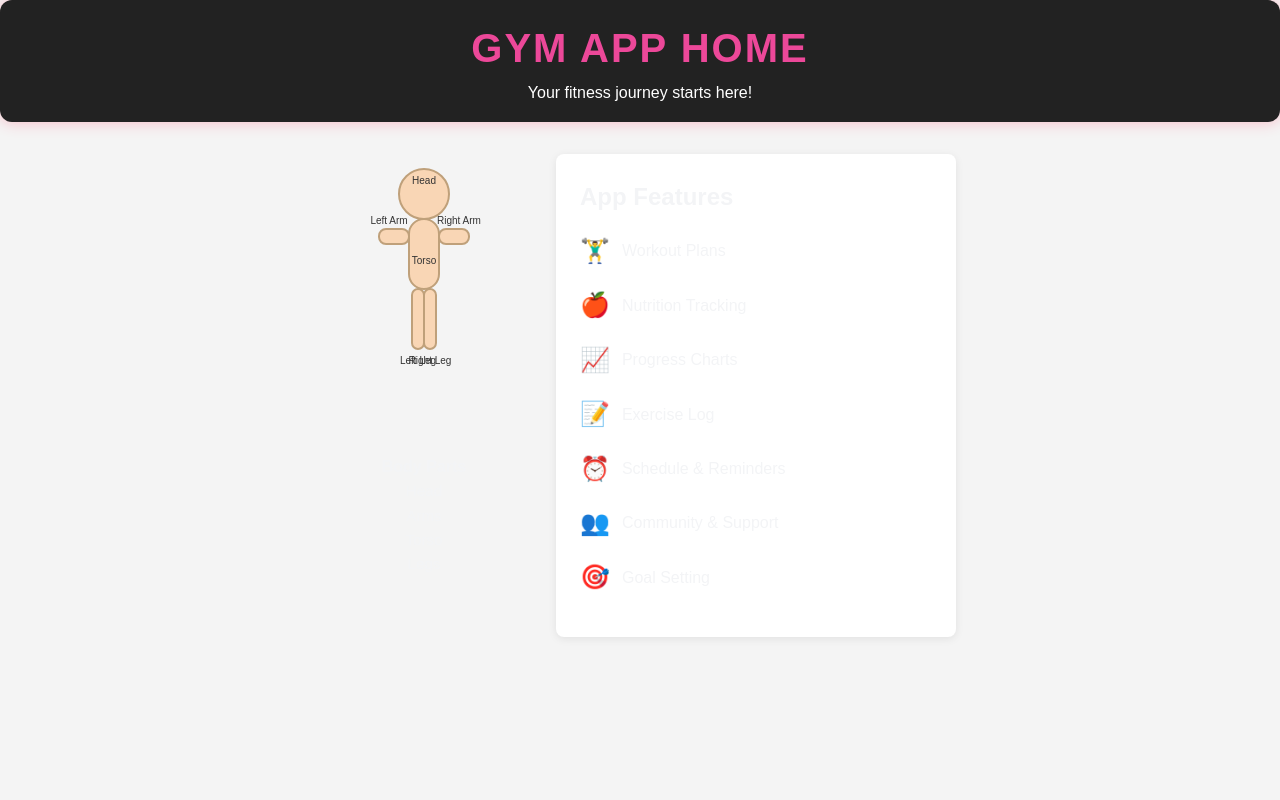
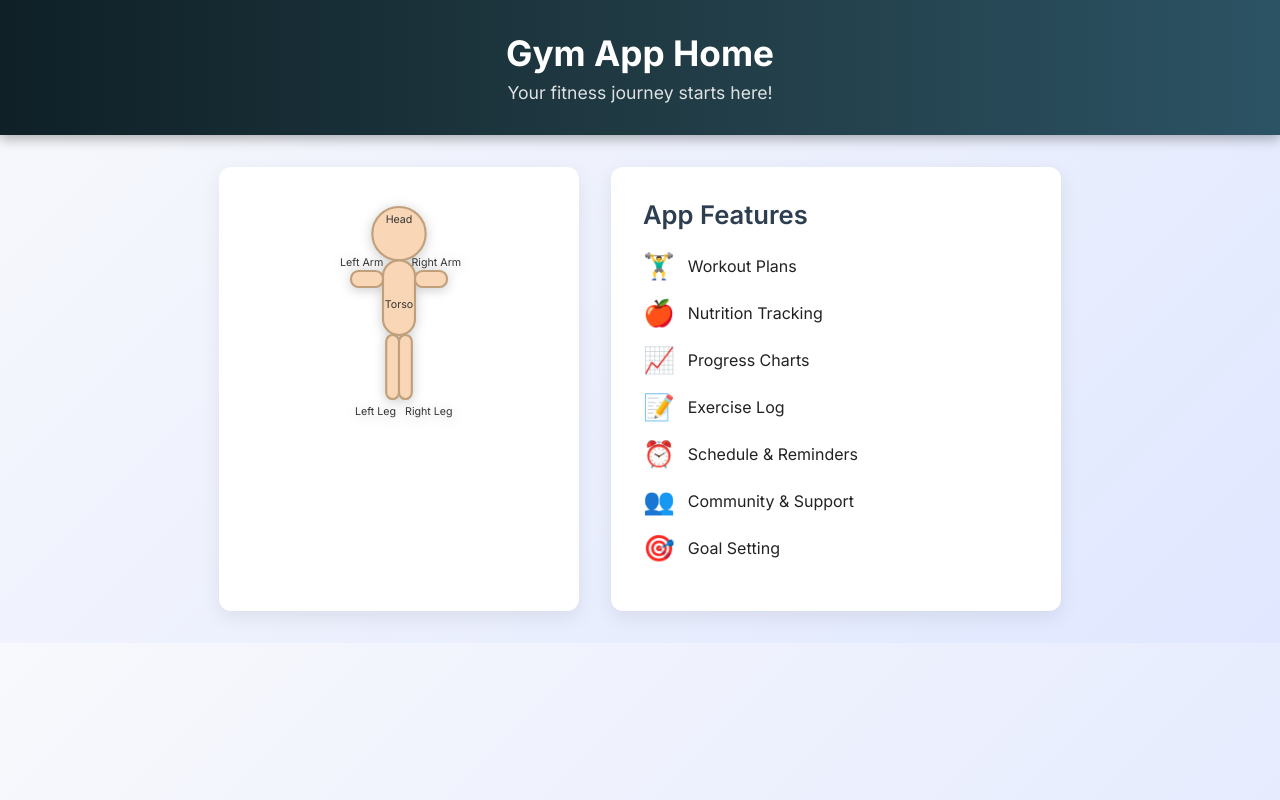
Before and after one commit to Dearing-H/12SEN-major-work, a Flask app: template templates/Main.html in a window 1280 px wide. Run offline with Flask 3, Linux system fonts and the light colour scheme; the template is opened without the code that fills it, so the values that code supplies are empty.

Commit message:
Added new directs and feature possibilities

```diff
--- a/templates/Main.html
+++ b/templates/Main.html
@@ -1,65 +1,144 @@
 <!DOCTYPE html>
 <html lang="en">
 <head>
-    <meta charset="UTF-8">
+  <meta charset="UTF-8" />
   <title>Gym App Home</title>
-    <meta name="viewport" content="width=device-width, initial-scale=1.0">
-    <link rel="stylesheet" href="css.css">
+  <meta name="viewport" content="width=device-width, initial-scale=1.0" />
+  <link href="https://fonts.googleapis.com/css2?family=Inter:wght@400;600;700&display=swap" rel="stylesheet" />
   <style>
-        body {
-            font-family: Arial, sans-serif;
+    /* ==== RESET ==== */
+    * {
       margin: 0;
       padding: 0;
-            background: #f4f4f4;
+      box-sizing: border-box;
     }
+
+    html, body {
+      font-family: 'Inter', sans-serif;
+      background: linear-gradient(135deg, #f8f9fc, #e0e7ff);
+      color: #222;
+    }
+
     header {
-            background: #222;
+      background: linear-gradient(to right, #0f2027, #203a43, #2c5364);
       color: #fff;
-            padding: 1rem;
+      padding: 2rem 1rem;
       text-align: center;
+      box-shadow: 0 4px 12px rgba(0, 0, 0, 0.3);
     }
+
+    header h1 {
+      font-size: 2.2rem;
+      font-weight: 700;
+      margin-bottom: 0.5rem;
+    }
+
+    header p {
+      font-size: 1.1rem;
+      opacity: 0.85;
+    }
+
     main {
-            padding: 2rem;
+      padding: 2rem 1rem;
       display: flex;
       flex-wrap: wrap;
+      justify-content: center;
       gap: 2rem;
-            justify-content: center;
-            align-items: flex-start;
+      max-width: 1200px;
+      margin: auto;
     }
+
     .body-icon {
-            width: 200px;
+      flex: 1;
+      min-width: 280px;
+      max-width: 360px;
       text-align: center;
+      background: #fff;
+      border-radius: 12px;
+      padding: 1.5rem;
+      box-shadow: 0 6px 20px rgba(0, 0, 0, 0.08);
+      transition: transform 0.3s;
     }
+
+    .body-icon:hover {
+      transform: translateY(-5px);
+    }
+
     .body-svg {
-            width: 120px;
-            height: 300px;
-            margin: 0 auto;
+      width: 140px;
+      height: 320px;
       display: block;
+      margin: 0 auto 1rem auto;
+      filter: drop-shadow(0 2px 6px rgba(0,0,0,0.2));
     }
+
+    .body-icon strong {
+      display: block;
+      margin-top: 1rem;
+      font-size: 1.1rem;
+    }
+
+    .body-icon ul {
+      list-style: none;
+      padding: 0;
+      margin-top: 0.5rem;
+      font-size: 0.95rem;
+    }
+
     .features {
       flex: 1;
-            min-width: 250px;
-            max-width: 400px;
+      min-width: 300px;
+      max-width: 450px;
       background: #fff;
-            border-radius: 8px;
-            box-shadow: 0 2px 8px rgba(0,0,0,0.08);
-            padding: 1.5rem;
+      border-radius: 12px;
+      padding: 2rem;
+      box-shadow: 0 6px 20px rgba(0, 0, 0, 0.08);
+      transition: transform 0.3s;
     }
+
+    .features:hover {
+      transform: translateY(-5px);
+    }
+
     .features h2 {
-            margin-top: 0;
+      margin-bottom: 1.25rem;
+      font-size: 1.6rem;
+      font-weight: 600;
+      color: #2c3e50;
     }
+
     .feature-list {
       list-style: none;
       padding: 0;
     }
+
     .feature-list li {
-            margin: 1rem 0;
       display: flex;
       align-items: center;
+      margin: 1rem 0;
+      font-size: 1rem;
+      transition: 0.2s ease-in-out;
     }
+
     .feature-list li span {
-            font-size: 1.5rem;
-            margin-right: 0.75rem;
+      font-size: 1.6rem;
+      margin-right: 0.8rem;
+    }
+
+    .feature-list li:hover {
+      color: #3742fa;
+      transform: translateX(5px);
+    }
+
+    @media (max-width: 768px) {
+      main {
+        flex-direction: column;
+        align-items: center;
+      }
+
+      header h1 {
+        font-size: 1.8rem;
+      }
     }
   </style>
 </head>
@@ -68,38 +147,25 @@
     <h1>Gym App Home</h1>
     <p>Your fitness journey starts here!</p>
   </header>
+
   <main>
     <section class="body-icon">
-            <!-- Simple SVG of a human body with visible body parts -->
       <svg class="body-svg" viewBox="0 0 120 300">
-                <!-- Head -->
         <circle cx="60" cy="40" r="25" fill="#f9d6b5" stroke="#bfa07a" stroke-width="2"/>
-                <!-- Body -->
         <rect x="45" y="65" width="30" height="70" rx="15" fill="#f9d6b5" stroke="#bfa07a" stroke-width="2"/>
-                <!-- Arms -->
         <rect x="15" y="75" width="30" height="15" rx="7" fill="#f9d6b5" stroke="#bfa07a" stroke-width="2"/>
         <rect x="75" y="75" width="30" height="15" rx="7" fill="#f9d6b5" stroke="#bfa07a" stroke-width="2"/>
-                <!-- Legs -->
         <rect x="48" y="135" width="12" height="60" rx="6" fill="#f9d6b5" stroke="#bfa07a" stroke-width="2"/>
         <rect x="60" y="135" width="12" height="60" rx="6" fill="#f9d6b5" stroke="#bfa07a" stroke-width="2"/>
-                <!-- Labels for body parts -->
         <text x="60" y="30" font-size="10" text-anchor="middle" fill="#333">Head</text>
         <text x="60" y="110" font-size="10" text-anchor="middle" fill="#333">Torso</text>
         <text x="25" y="70" font-size="10" text-anchor="middle" fill="#333">Left Arm</text>
         <text x="95" y="70" font-size="10" text-anchor="middle" fill="#333">Right Arm</text>
-                <text x="54" y="210" font-size="10" text-anchor="middle" fill="#333">Left Leg</text>
-                <text x="66" y="210" font-size="10" text-anchor="middle" fill="#333">Right Leg</text>
+        <text x="38" y="210" font-size="10" text-anchor="middle" fill="#333">Left Leg</text>
+        <text x="88" y="210" font-size="10" text-anchor="middle" fill="#333">Right Leg</text>
       </svg>
-            <div>
-                <strong>Body Parts</strong>
-                <ul style="padding:0; list-style:none; font-size:0.95rem;">
-                    <li>Head</li>
-                    <li>Arms</li>
-                    <li>Torso</li>
-                    <li>Legs</li>
-                </ul>
-            </div>
       </section>
+
     <section class="features">
       <h2>App Features</h2>
       <ul class="feature-list">
```
Also changed, not shown: templates/nutriton_tracker.html (added), templates/progress_charts.html (added). Lines whose indentation alone changed are shown as unchanged.
